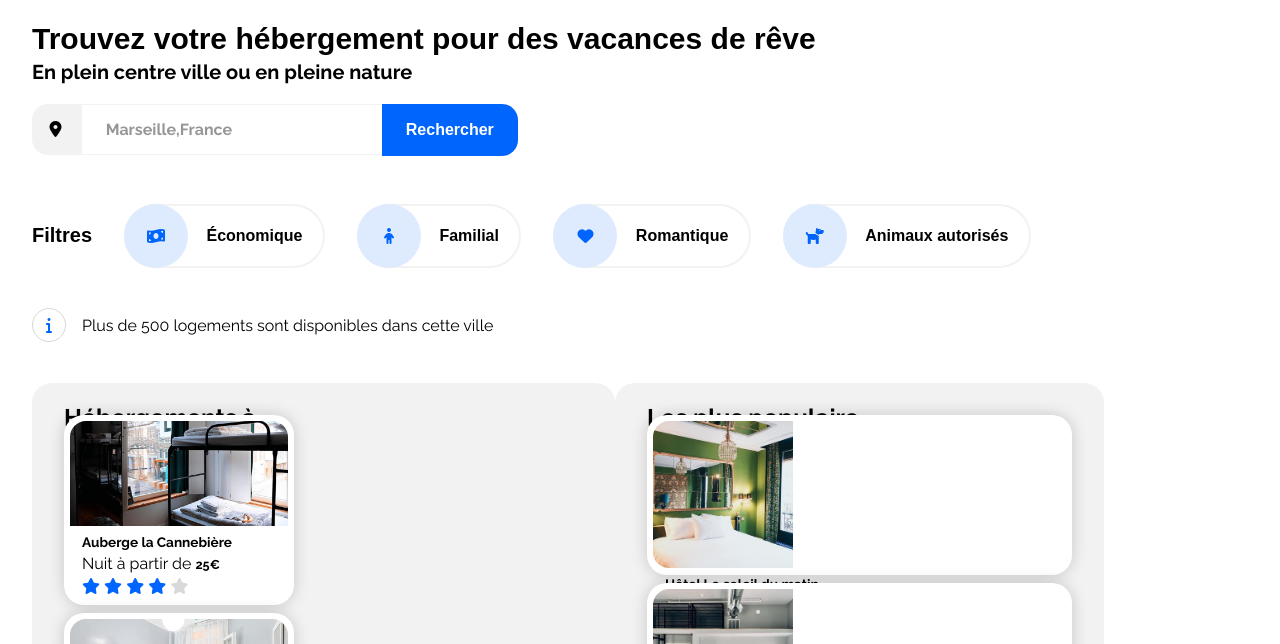
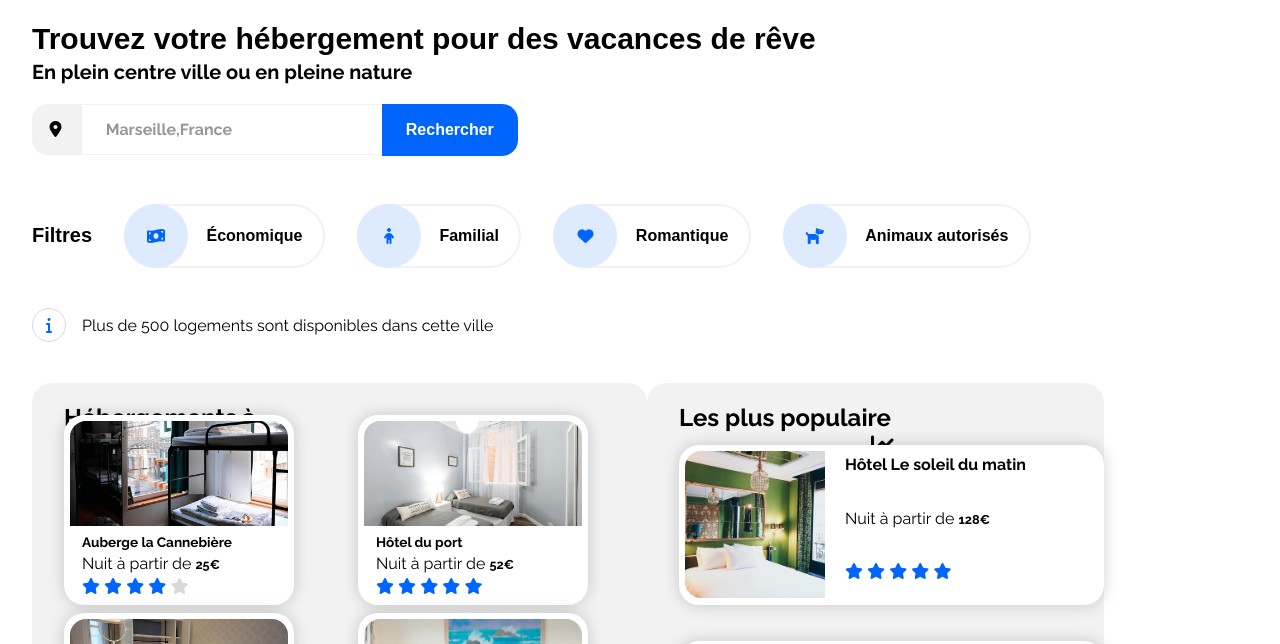
Before and after one commit to Wormav/Reservia, a website: page Index.html in a window 1280 px wide. Shown: the part 92-736 px from the top of the page. Drawn offline with Linux system fonts and the light colour scheme.

```diff
--- a/Index.html
+++ b/Index.html
@@ -197,7 +197,7 @@
       </div>
       <div class="hostingPopular">
         <header class="hostingPopularHeader">
-        <h2 class="hostingPopularHeaderTitle">Les plus populaire</h2>
+        <h2 class="hostingPopularHeaderTitle">Les plus populaire  <i class="fas fa-chart-line hostingPopularHeaderTitleIcon"></i>  </h2>
         </header>
         <article class="hostingPopularElement">
           <a class="hostingPopularElementA" href="#">
--- a/sass/layout/_body.scss
+++ b/sass/layout/_body.scss
@@ -271,13 +271,37 @@
   height: 623px;
   width: 500px ;
   border-radius: 1.25rem;
+  margin-bottom: 1rem;
+}
+
+.hostingPopularElementA {
+  display: flex;
+  flex-wrap: wrap;
+  align-items: stretch;
+  height: 100%;
+  overflow: auto;
+}
+
+.hostingPopularElementFigcaption {
+  display: flex;
+  flex-direction: row;
+  flex-wrap: nowrap;
+
 }
 
 .hostingPopularHeader {
+  display: flex;
+  flex-direction: row;
+  justify-content: space-between;
   padding-left: 2rem;
   padding-bottom: 1rem;
-  height: 0.5rem;
+  height: 0.7rem;
 }
+
+.hostingPopularHeaderTitleIcon {
+  margin-left: 12rem;
+}
+
 
 .hostingPopularElement {
   background-color: white;
@@ -290,8 +314,8 @@
   height: 160px;
   width: 425px;
   margin-left: 2rem;
-  margin-top: 0.5rem;
-  margin-right: 2rem;
+  margin-top: 2.2rem;
+
 }
 
 .hostingPopularElement:hover {
@@ -308,22 +332,24 @@
   width: 140px;
   max-height: 100%;
   border-radius: 1rem 0 0 1rem;
+  position: absolute;
+
 }
 
 .hostingPopularElementFicaptionLegend {
-  margin: 0.25rem 0.75rem 0 0.75rem;
-  font-size: 0.85rem;
+  margin: 0.25rem 0.75rem 0 10rem;
+  font-size: 1rem;
 }
 .hostingPopularElementRate {
-  margin: 0.25rem 0.75rem 0.25rem 0.75rem;
+ margin-left: 10rem;
+
 }
 .hostingPopularElementRatePrice {
   font-weight: bold;
   font-size: 0.8rem;
 }
 .hostingPopularElementNotation {
-  margin: 0 0.75rem 0.25rem 0.75rem;
-}
+  margin-left: 10rem;}
 .hostingPopularElementNotationIcon[data-active=true] {
   color: $blue;
 }
```
Also changed, not shown: style.css, 1 other file.
